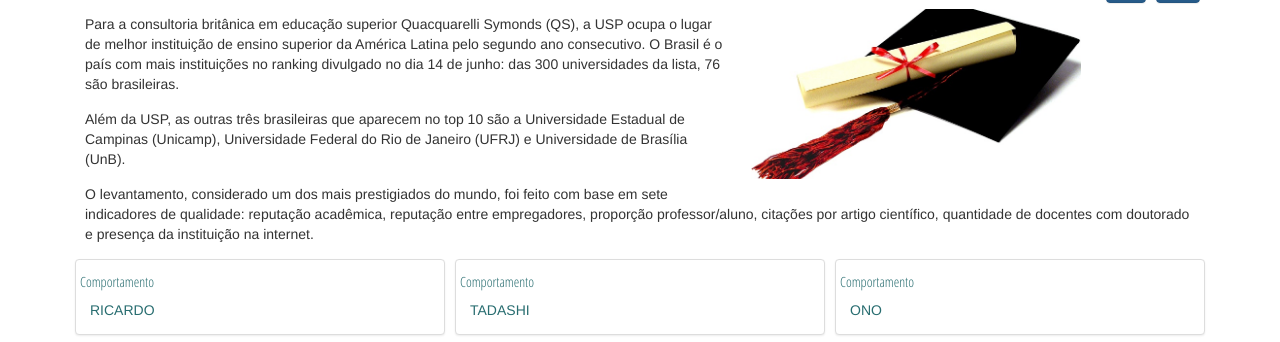
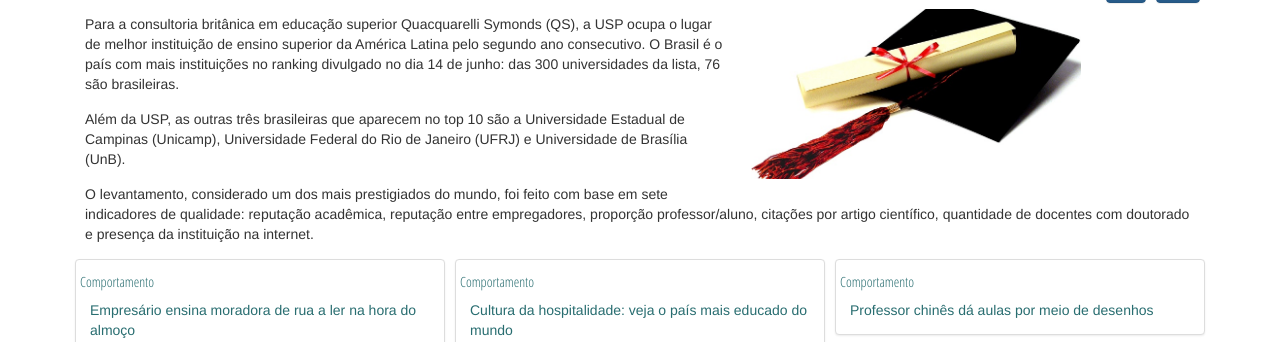
Before and after one commit to larirabello/accessibility, a PHP site: page /comportamento/noticia10.php in a window 1280 px wide. Shown: the part 457-799 px from the top of the page. Run offline with PHP 8.4, Linux system fonts and the light colour scheme.

Commit message:
Lifestyle's content was done

```diff
--- a/site/comportamento/noticia10.php
+++ b/site/comportamento/noticia10.php
@@ -21,15 +21,15 @@ $imagennews ='../images/img10.jpg';
 // --------------------------------------------------- //
 // 1° noticia
 $not1link = '../comportamento'; //Link do tema
-$not1textlink ='Focado no Paulistão, Santos tenta evitar zebra na Copa do Brasil Santos hu3hu3hu3h '; // texto da noticia
+$not1textlink ='noticia5.php'; // texto da noticia
 
 // 2° noticia
 $not2link = '../comportamento'; //Link do tema
-$not2textlink = 'images/cute_baby_fox_wallpaper_hd_1080p.jpg'; // Link da noticia
+$not2textlink = 'noticia6.php'; // Link da noticia
 
 // 3° noticia
 $not3link = '../comportamento'; //Link do tema
-$not3textlink = 'images/cute_baby_fox_wallpaper_hd_1080p.jpg'; // Link da noticia
+$not3textlink = 'noticia7.php'; // Link da noticia
 
 
 include '../partes/materia.php';
--- a/site/comportamento/noticia11.php
+++ b/site/comportamento/noticia11.php
@@ -21,15 +21,15 @@ $imagennews ='../images/img11.jpg';
 // --------------------------------------------------- //
 // 1° noticia
 $not1link = '../comportamento'; //Link do tema
-$not1textlink ='Focado no Paulistão, Santos tenta evitar zebra na Copa do Brasil Santos hu3hu3hu3h '; // texto da noticia
+$not1textlink ='noticia1.php'; // texto da noticia
 
 // 2° noticia
 $not2link = '../comportamento'; //Link do tema
-$not2textlink = 'images/cute_baby_fox_wallpaper_hd_1080p.jpg'; // Link da noticia
+$not2textlink = 'noticia9.php'; // Link da noticia
 
 // 3° noticia
 $not3link = '../comportamento'; //Link do tema
-$not3textlink = 'images/cute_baby_fox_wallpaper_hd_1080p.jpg'; // Link da noticia
+$not3textlink = 'noticia2.php'; // Link da noticia
 
 
 include '../partes/materia.php';
--- a/site/comportamento/noticia9.php
+++ b/site/comportamento/noticia9.php
@@ -21,15 +21,15 @@ $imagennews ='../images/img9.jpg';
 // --------------------------------------------------- //
 // 1° noticia
 $not1link = '../comportamento'; //Link do tema
-$not1textlink ='Focado no Paulistão, Santos tenta evitar zebra na Copa do Brasil Santos hu3hu3hu3h '; // texto da noticia
+$not1textlink ='noticia3.php'; // texto da noticia
 
 // 2° noticia
 $not2link = '../comportamento'; //Link do tema
-$not2textlink = 'images/cute_baby_fox_wallpaper_hd_1080p.jpg'; // Link da noticia
+$not2textlink = 'noticia4.php'; // Link da noticia
 
 // 3° noticia
 $not3link = '../comportamento'; //Link do tema
-$not3textlink = 'images/cute_baby_fox_wallpaper_hd_1080p.jpg'; // Link da noticia
+$not3textlink = 'noticia8.php'; // Link da noticia
 
 
 include '../partes/materia.php';
--- a/site/php/idiomas.php
+++ b/site/php/idiomas.php
@@ -381,13 +381,12 @@ Uma campanha criada num site de financiamento coletivo tem o objetivo de coletar
                     // Section de noticia
                     //1° noticia
                     'tema1not' => 'Comportamento', // tema
-                    'not1text' => 'RICARDO',  // texto
+                    'not1text' => 'Cabeleireiro faz cortes em troca de histórias e transforma projeto em livro',  // texto
                     //2° noticia
                     'tema2not' => 'Comportamento', // tema
-                    'not2text' => 'ADASHI',  // texto
-                    //3° noticia
+                    'not2text' => ' Da lama ao lar! Projeto transforma a lama do desastre de Mariana em tijolos para a reconstrução da cidade',
                     'tema3not' => 'Comportamento', // tema
-                    'not3text' => 'ONO'   // texto
+                    'not3text' => 'Jovem recorre a internet para arrecadar 94 cartões para aniversário da avó'   // texto
 
                 ],
                 'not10' => [
@@ -406,13 +405,13 @@ Uma campanha criada num site de financiamento coletivo tem o objetivo de coletar
                     // Section de noticia
                     //1° noticia
                     'tema1not' => 'Comportamento', // tema
-                    'not1text' => 'RICARDO',  // texto
+                    'not1text' => 'Empresário ensina moradora de rua a ler na hora do almoço',  // texto
                     //2° noticia
                     'tema2not' => 'Comportamento', // tema
-                    'not2text' => 'TADASHI',  // texto
+                    'not2text' => 'Cultura da hospitalidade: veja o país mais educado do mundo',  // texto
                     //3° noticia
                     'tema3not' => 'Comportamento', // tema
-                    'not3text' => 'ONO'   // texto
+                    'not3text' => ' Professor chinês dá aulas por meio de desenhos'   // texto
 
                 ],
                 'not11' => [
@@ -431,13 +430,14 @@ Uma campanha criada num site de financiamento coletivo tem o objetivo de coletar
                     // Section de noticia
                     //1° noticia
                     'tema1not' => 'Comportamento', // tema
-                    'not1text' => 'RICARDO',  // texto
+                    'not1text' => 'Doar comida agora por delivery!',  // texto
                     //2° noticia
                     'tema2not' => 'Comportamento', // tema
-                    'not2text' => 'TADASHI',  // texto
+                    'not2text' => ' Ducha permite banhos infinitos com apenas 10 litros de água
+               ',  // texto
                     //3° noticia
                     'tema3not' => 'Comportamento', // tema
-                    'not3text' => 'ONO'   // texto
+                    'not3text' => ' Egoísmo não tem vez: casal decide investir na formação de 26 crianças ao invés de comprar iate'   // texto
 
                 ],
             ]
@@ -739,14 +739,13 @@ Uma campanha criada num site de financiamento coletivo tem o objetivo de coletar
                     // Section de noticia
                     //1° noticia
                     'tema1not' => 'Lifestyle', // tema
-                    'not1text' => 'RICARDO',  // texto
+                    'not1text' => ' Now you can donate food by delivery!',  // texto
                     //2° noticia
                     'tema2not' => 'Lifestyle', // tema
-                    'not2text' => 'TADASHI',  // texto
+                    'not2text' => ' Hairdresser makes free hair cuts in exchange for stories and transforms them in a book',  // texto
                     //3° noticia
                     'tema3not' => 'Lifestyle', // tema
-                    'not3text' => 'ONO'   // texto
-
+                    'not3text' => ' From the mud to the home! Project turns mud from Mariana’s disaster into bricks to reconstruct the city.'   // texto
                 ],
                 'not9' => [
                     'home' => 'Home',
@@ -763,13 +762,13 @@ Uma campanha criada num site de financiamento coletivo tem o objetivo de coletar
                     // Section de noticia
                     //1° noticia
                     'tema1not' => 'Lifestyle', // tema
-                    'not1text' => 'RICARDO',  // texto
+                    'not1text' => 'Hairdresser makes free hair cuts in exchange for stories and transforms them in a book',  // texto
                     //2° noticia
                     'tema2not' => 'Lifestyle', // tema
-                    'not2text' => 'TADASHI',  // texto
+                    'not2text' => ' From the mud to the home! Project turns mud from Mariana’s disaster into bricks to reconstruct the city',  // texto
                     //3° noticia
                     'tema3not' => 'Lifestyle', // tema
-                    'not3text' => 'ONO'   // texto
+                    'not3text' => ' Young girl uses the Internet to collect 94 cards for grandma birthday'   // texto
 
                 ],
                 'not10' => [
@@ -788,13 +787,13 @@ Uma campanha criada num site de financiamento coletivo tem o objetivo de coletar
                     // Section de noticia
                     //1° noticia
                     'tema1not' => 'Lifestyle', // tema
-                    'not1text' => 'RICARDO',  // texto
+                    'not1text' => 'Businessman teaches a homeless to read at his lunch time',  // texto
                     //2° noticia
                     'tema2not' => 'Lifestyle', // tema
-                    'not2text' => 'TADASHI',  // texto
+                    'not2text' => 'Culture of hospitality: know the most educated country around the World',  // texto
                     //3° noticia
                     'tema3not' => 'Lifestyle', // tema
-                    'not3text' => 'ONO'   // texto
+                    'not3text' => 'Chinese Profesor teachs through drawings'   // texto
 
                 ],
                 'not11' => [
@@ -814,13 +813,13 @@ Uma campanha criada num site de financiamento coletivo tem o objetivo de coletar
                     // Section de noticia
                     //1° noticia
                     'tema1not' => 'Lifestyle', // tema
-                    'not1text' => 'RICARDO',  // texto
+                    'not1text' => 'Now you can donate food by delivery!',  // texto
                     //2° noticia
                     'tema2not' => 'Lifestyle', // tema
-                    'not2text' => 'TADASHI',  // texto
+                    'not2text' => ' Shower allows infinite baths with only 10 liters of water',  // texto
                     //3° noticia
                     'tema3not' => 'Lifestyle', // tema
-                    'not3text' => 'ONO'   // texto
+                    'not3text' => ' There’s no place to selfishness: a couple decide to invest on 26 children’s formation instead of buying a yacht.'   // texto
 
                 ]
             ]
@@ -1147,13 +1146,13 @@ Uma campanha criada num site de financiamento coletivo tem o objetivo de coletar
                     // Section de noticia
                     //1° noticia
                     'tema1not' => 'Comportamiento', // tema
-                    'not1text' => 'RICARDO',  // texto
+                    'not1text' => 'El peluquero hace cortes de cabello gratis a cambio de historias y las transforma en un libro',  // texto
                     //2° noticia
                     'tema2not' => 'Comportamiento', // tema
-                    'not2text' => 'TADASHI',  // texto
+                    'not2text' => '  Del barro a la casa! Proyecto resulta barro de desastres de Mariana en ladrillos para reconstruir la ciudad',  // texto
                     //3° noticia
                     'tema3not' => 'Comportamiento', // tema
-                    'not3text' => 'ONO'   // texto
+                    'not3text' => ' Niña utiliza el Internet para recoger 94 tarjetas de cumpleaños de la abuela'   // texto
 
                 ],
                 'not10' => [
@@ -1172,13 +1171,13 @@ Uma campanha criada num site de financiamento coletivo tem o objetivo de coletar
                     // Section de noticia
                     //1° noticia
                     'tema1not' => 'Comportamiento', // tema
-                    'not1text' => 'RICARDO',  // texto
+                    'not1text' => 'Hombre de negocios enseña un hogar para leer en su tiempo de almuerzo',  // texto
                     //2° noticia
                     'tema2not' => 'Comportamiento', // tema
-                    'not2text' => 'TADASHI',  // texto
+                    'not2text' => 'Cultura de la hospitalidad : conocer el país más culto en todo el mundo',  // texto
                     //3° noticia
                     'tema3not' => 'Comportamiento', // tema
-                    'not3text' => 'ONO'   // texto
+                    'not3text' => ' Profesor de chino enseña a través de dibujos'   // texto
 
                 ],
                 'not11' => [
@@ -1198,13 +1197,13 @@ Uma campanha criada num site de financiamento coletivo tem o objetivo de coletar
                     // Section de noticia
                     //1° noticia
                     'tema1not' => 'Comportamiento', // tema
-                    'not1text' => 'RICARDO',  // texto
+                    'not1text' => 'Ahora se puede donar alimentos mediante la entrega!',  // texto
                     //2° noticia
                     'tema2not' => 'Comportamiento', // tema
-                    'not2text' => 'TADASHI',  // texto
+                    'not2text' => 'Ducha permite infinitos baños con sólo 10 litros de agua',  // texto
                     //3° noticia
                     'tema3not' => 'Comportamiento', // tema
-                    'not3text' => 'ONO'   // texto
+                    'not3text' => ' No hay tiempo para el egoísmo : una pareja decide invertir en la formación de 26 de los niños en lugar de comprar un yate'   // texto
 
                 ]
             ]
```
